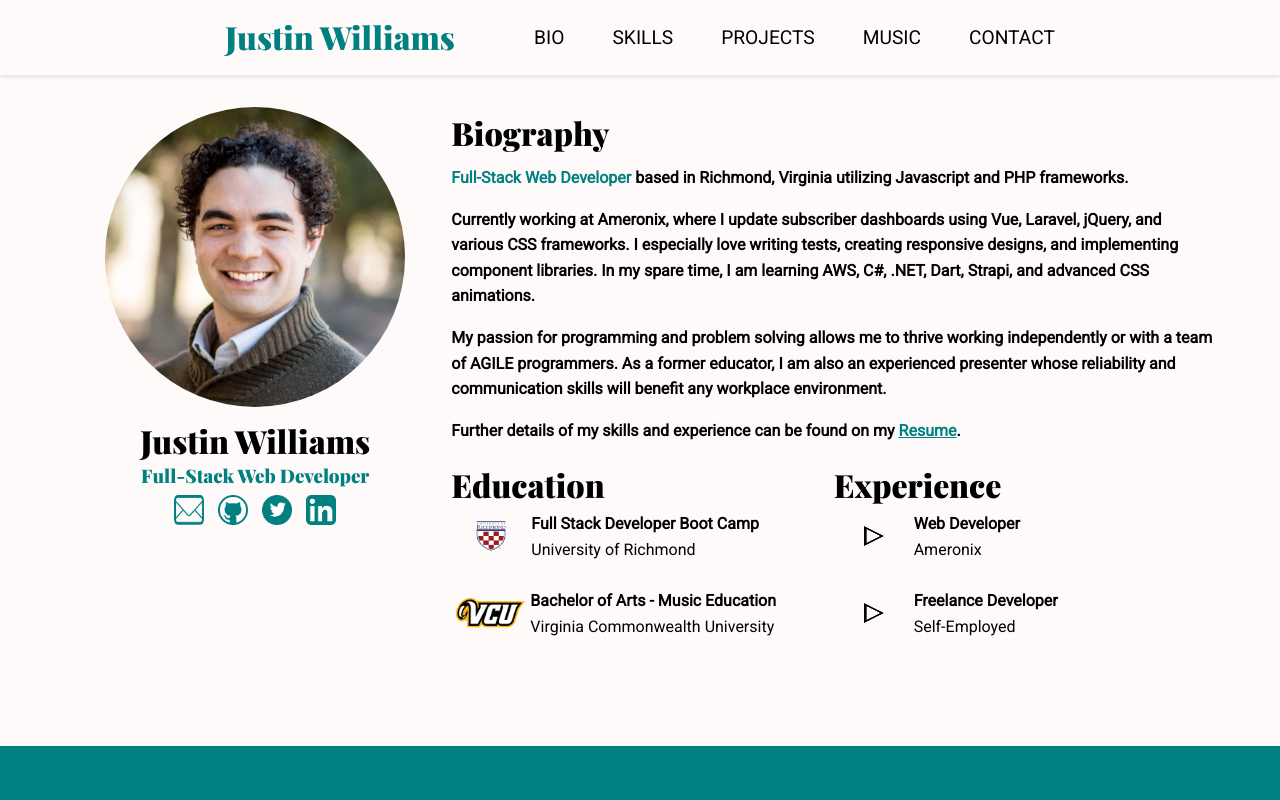
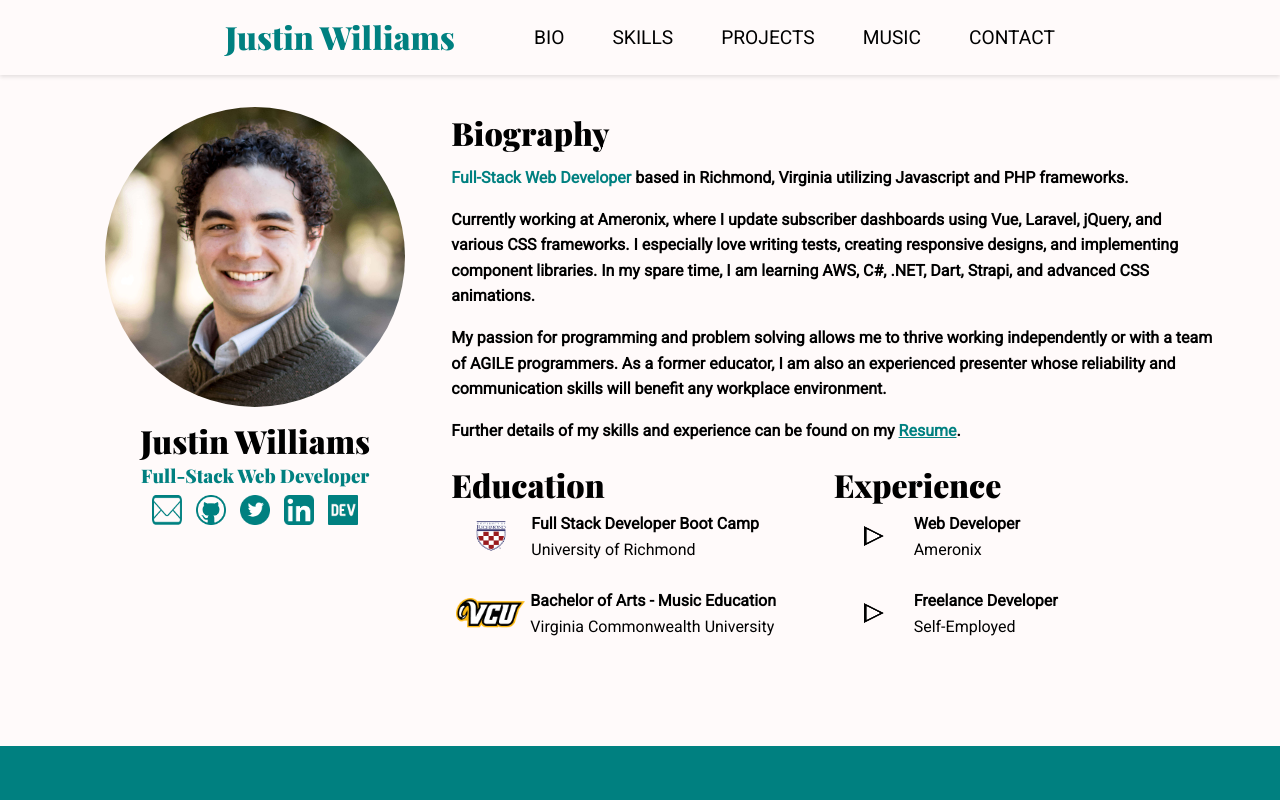
Before and after one commit to justinwilliamsrva/react-portfolio, a React (Create React App) app: page / in a window 1280 px wide. Shown: the top 800 px of the page. Built offline with nearby package versions, Linux system fonts and the light colour scheme.

Commit message:
style: added dev.to icon to icons on home page

```diff
--- a/src/Footer.js
+++ b/src/Footer.js
@@ -4,7 +4,7 @@ import "./styles/footer.css";
 
 export default function Footer() {
   const [state, handleSubmit] = useForm("mzbydrrr");
-  const d = new Date;
+  const d = new Date();
 let year = d.getFullYear();
 
   if (state.succeeded) {
--- a/src/Home.js
+++ b/src/Home.js
@@ -40,13 +40,13 @@ export default function Home() {
             >
               <img className="icons-icon" src="/linkedin.png" alt="LinkedIn" />
             </a>
-            {/* <a
-              href="https://www.notion.so/jwrva/Justin-Williams-Resume-b8a9d8bcad28477da2f9d139360ba3db"
+            <a
+              href="https://dev.to/justinwilliamsrva"
               target="_blank"
               rel="noreferrer"
             >
-              <img className="icons-icon" src="/cv.png" alt="resume" />
-            </a> */}
+              <img className="icons-icon" src="/devto.png" alt="devto" />
+            </a>
           </div>
         </div>
         <div className="biography">
```
Also changed, not shown: public/devto.png (added).
